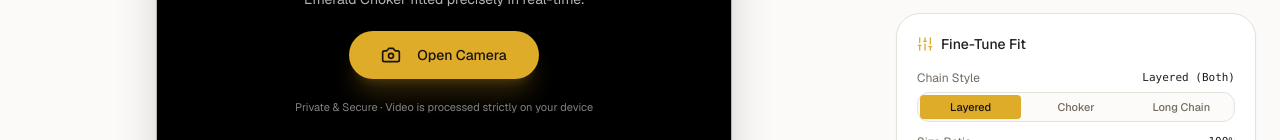
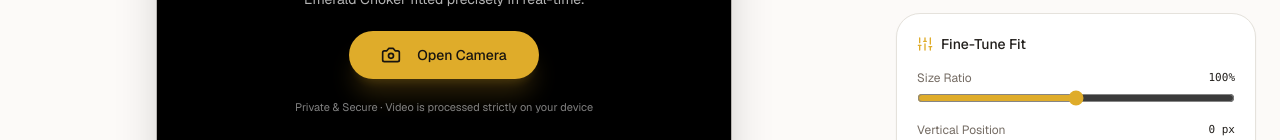
Before and after one commit to codelover2025/Virtual-try, a Next.js app in the folder frontend/: page /try-on in a window 1280 px wide. Shown: the part 660-800 px from the top of the page. Built offline with nearby package versions, Linux system fonts and the light colour scheme; no server answers.

Commit message:
feat(ar-necklace): anchor chain ends to neck and shoulder line with catenary drape extension

```diff
--- a/frontend/src/ar-engine/anchors/anchor-registry.ts
+++ b/frontend/src/ar-engine/anchors/anchor-registry.ts
@@ -30,7 +30,6 @@ register(JewelleryKind.NECKLACE, {
   detector: 'pose',
   defaultProfile: {
     primaryAnchor: 'NECK_BASE',
-    secondaryAnchor: 'COLLARBONE',
     scaleRef: 'SHOULDER_WIDTH',
     offset: { x: 0, y: 0, z: 0 },
     minScale: 0.35,
@@ -66,7 +65,6 @@ register(JewelleryKind.PENDANT, {
   detector: 'pose',
   defaultProfile: {
     primaryAnchor: 'NECK_BASE',
-    secondaryAnchor: 'COLLARBONE',
     scaleRef: 'SHOULDER_WIDTH',
     offset: { x: 0, y: 0, z: 0 },
     minScale: 0.35,
@@ -78,7 +76,6 @@ register(JewelleryKind.MANGALSUTRA, {
   detector: 'pose',
   defaultProfile: {
     primaryAnchor: 'NECK_BASE',
-    secondaryAnchor: 'COLLARBONE',
     scaleRef: 'SHOULDER_WIDTH',
     offset: { x: 0, y: 0, z: 0 },
     minScale: 0.35,
--- a/frontend/src/ar-engine/ar-engine.ts
+++ b/frontend/src/ar-engine/ar-engine.ts
@@ -339,16 +339,6 @@ export class ArEngine {
     this.fitter?.setFineTune(scaleMultiplier, offsetY);
   }
 
-  private necklaceStyle: 'layered' | 'choker' | 'long_chain' = 'layered';
-
-  setNecklaceStyle(style: 'layered' | 'choker' | 'long_chain'): void {
-    this.necklaceStyle = style;
-  }
-
-  getNecklaceStyle(): 'layered' | 'choker' | 'long_chain' {
-    return this.necklaceStyle;
-  }
-
   getBodyModel(): BodyModelMeasurements {
     return this.bodyModel.getMeasurements();
   }
@@ -526,15 +516,10 @@ export class ArEngine {
             this.threeRenderer.render(renderPose, kind);
           } else if (!is3d && this.canvasRenderer) {
             // Sort by depth (z) so far earring renders first and near earring renders in front
-            const isEarring =
+            const isDualEarring =
               (kind?.toUpperCase().includes('EARRING') ?? false) ||
               (this.config?.assetUrl?.includes('earring') ?? false);
-            const isNecklace =
-              (kind?.toUpperCase().includes('NECK') ?? false) ||
-              (kind?.toUpperCase().includes('PENDANT') ?? false) ||
-              (kind?.toUpperCase().includes('MANGALSUTRA') ?? false);
-
-            if (isEarring && renderPose.secondaryPosition) {
+            if (isDualEarring && renderPose.secondaryPosition) {
               const rz = renderPose.position.z;
               const sz = renderPose.secondaryPosition.z;
               let primaryIsFar = false;
@@ -550,19 +535,6 @@ export class ArEngine {
                 this.canvasRenderer.drawJewellery(renderPose, true, kind);
               } else {
                 this.canvasRenderer.drawJewellery(renderPose, true, kind);
-                this.canvasRenderer.drawJewellery(renderPose, false, kind);
-              }
-            } else if (isNecklace && renderPose.secondaryPosition) {
-              // Necklace display modes:
-              // 'layered' (default): renders both Choker (primary) and Long Chain (secondary)
-              // 'choker': renders only the Choker
-              // 'long_chain': renders only the Long Chain
-              if (this.necklaceStyle === 'layered') {
-                this.canvasRenderer.drawJewellery(renderPose, true, kind);  // Long chain behind
-                this.canvasRenderer.drawJewellery(renderPose, false, kind); // Choker in front
-              } else if (this.necklaceStyle === 'long_chain') {
-                this.canvasRenderer.drawJewellery(renderPose, true, kind);
-              } else {
                 this.canvasRenderer.drawJewellery(renderPose, false, kind);
               }
             } else {
--- a/frontend/src/ar-engine/fitting/pose-fitter.ts
+++ b/frontend/src/ar-engine/fitting/pose-fitter.ts
@@ -38,12 +38,12 @@ type SpringState = {
  * - Visibility hysteresis: fade out over a few frames rather than instant cut.
  */
 export class PoseFitter {
-  private smoothPos:    SpringState | null = null;
+  private smoothPos: SpringState | null = null;
   private smoothSecPos: SpringState | null = null;
-  private smoothRot    = 0;
-  private smoothRotX   = 0;
-  private smoothRotY   = 0;
-  private smoothScale  = 0;
+  private smoothRot = 0;
+  private smoothRotX = 0;
+  private smoothRotY = 0;
+  private smoothScale = 0;
   private visibilityAlpha = 0; // 0 = invisible, 1 = fully visible
 
   private readonly positionAlpha: number;
@@ -56,7 +56,7 @@ export class PoseFitter {
 
   // Session fine-tune adjustments for edge cases (hair, collar, body variation)
   private fineTuneScaleMul = 1.0;
-  private fineTuneOffsetY  = 0;
+  private fineTuneOffsetY = 0;
 
   constructor(
     private readonly profile: AnchorProfile,
@@ -69,13 +69,13 @@ export class PoseFitter {
       kindStr.includes('MANGALSUTRA');
     this.positionAlpha = defaults.positionAlpha ?? (isNeck ? 0.45 : 0.62);
     this.rotationAlpha = defaults.rotationAlpha ?? (isNeck ? 0.35 : 0.38);
-    this.scaleAlpha    = defaults.scaleAlpha    ?? (isNeck ? 0.28 : 0.28);
+    this.scaleAlpha = defaults.scaleAlpha ?? (isNeck ? 0.28 : 0.28);
     this.jewelleryKind = kindStr;
   }
 
   setFineTune(scaleMultiplier = 1.0, offsetY = 0): void {
     this.fineTuneScaleMul = Math.max(0.5, Math.min(2.0, scaleMultiplier));
-    this.fineTuneOffsetY  = offsetY;
+    this.fineTuneOffsetY = offsetY;
   }
 
   fit(landmarks: LandmarkResult | null): PoseFit {
@@ -83,10 +83,10 @@ export class PoseFitter {
       position: this.smoothPos
         ? { x: this.smoothPos.x, y: this.smoothPos.y }
         : { x: 0, y: 0 },
-      scale:     this.smoothScale || this.defaults.scale,
+      scale: this.smoothScale || this.defaults.scale,
       rotationZ: this.smoothRot,
       confidence: 0,
-      visible:   false,
+      visible: false,
     };
 
     if (!landmarks) {
@@ -159,7 +159,7 @@ export class PoseFitter {
 
     // ── Scale computation ─────────────────────────────────────────────────
     const liveScale = this.resolveLiveScale(landmarks);
-    const assetRef  = 100;
+    const assetRef = 100;
     let targetScale = this.defaults.scale * (liveScale / assetRef);
 
     // Depth-aware scale: if z-coordinates are available, adjust by relative depth.
@@ -229,10 +229,10 @@ export class PoseFitter {
     } else if (this.isEyewearFit(primaryKey) && secondary) {
       targetRotation = Math.atan2(secondary.y - primary.y, secondary.x - primary.x);
     } else if (this.defaults.fingerIndex != null) {
-      const rotKey  = `RING_ROT_${this.defaults.fingerIndex}`;
-      const dirKey  = `FINGER_DIR_${this.defaults.fingerIndex}`;
-      const rotPt   = landmarks.named[rotKey];
-      const dirPt   = landmarks.named[dirKey];
+      const rotKey = `RING_ROT_${this.defaults.fingerIndex}`;
+      const dirKey = `FINGER_DIR_${this.defaults.fingerIndex}`;
+      const rotPt = landmarks.named[rotKey];
+      const dirPt = landmarks.named[dirKey];
       if (rotPt) {
         targetRotation = rotPt.x; // pre-computed perpendicular angle
       } else if (dirPt) {
@@ -304,18 +304,10 @@ export class PoseFitter {
         };
       }
     } else if (this.isNecklaceFit(primaryKey)) {
-      oy += this.fineTuneOffsetY;
+      // For necklaces, anchor remains at the anatomical neck base / shoulder line.
+      // Vertical adjustment is passed via verticalOffset so the suspension points
+      // remain firmly attached to the shoulder line, while the chain drapes down.
       rawPos = { x: primary.x + ox, y: primary.y + oy, z: primary.z };
-      if (secondary) {
-        // Long chain hangs lower onto the collarbone / chest area
-        // When vertical position slider is adjusted, the long chain smoothly follows and extends
-        const dropOffset = Math.max(30, (secondary.y - primary.y) * 0.90) + (this.fineTuneOffsetY * 0.55);
-        rawSec = {
-          x: secondary.x,
-          y: primary.y + dropOffset,
-          z: secondary.z,
-        };
-      }
     } else {
       oy += this.fineTuneOffsetY;
       rawPos = { x: primary.x + ox, y: primary.y + oy, z: primary.z };
@@ -325,10 +317,10 @@ export class PoseFitter {
     const targetRotY = Number.isFinite(headYaw) ? (headYaw as number) * 0.7 : 0;
 
     if (!this.smoothPos) {
-      this.smoothPos   = { x: rawPos.x, y: rawPos.y, z: rawPos.z, vx: 0, vy: 0, vz: 0 };
-      this.smoothRot   = targetRotation;
-      this.smoothRotX  = targetRotX;
-      this.smoothRotY  = targetRotY;
+      this.smoothPos = { x: rawPos.x, y: rawPos.y, z: rawPos.z, vx: 0, vy: 0, vz: 0 };
+      this.smoothRot = targetRotation;
+      this.smoothRotX = targetRotX;
+      this.smoothRotY = targetRotY;
       this.smoothScale = targetScale;
     } else {
       this._lockPoint(this.smoothPos, rawPos);
@@ -440,32 +432,33 @@ export class PoseFitter {
       },
       secondaryPosition: this.smoothSecPos
         ? {
-            x: this.smoothSecPos.x,
-            y: this.smoothSecPos.y,
-            z: this.smoothSecPos.z,
-          }
+          x: this.smoothSecPos.x,
+          y: this.smoothSecPos.y,
+          z: this.smoothSecPos.z,
+        }
         : undefined,
-      scale:             this.smoothScale,
-      rotationZ:         this.smoothRot,
-      rotationX:         this.smoothRotX,
-      rotationY:         this.smoothRotY,
-      confidence:        landmarks.confidence * this.visibilityAlpha,
-      visible:           true,
+      scale: this.smoothScale,
+      rotationZ: this.smoothRot,
+      rotationX: this.smoothRotX,
+      rotationY: this.smoothRotY,
+      confidence: landmarks.confidence * this.visibilityAlpha,
+      visible: true,
       depthHint,
       yaw,
       pitch,
       ringQuaternion,
       ringSegment,
+      verticalOffset: this.fineTuneOffsetY,
     };
   }
 
   reset(): void {
-    this.smoothPos     = null;
-    this.smoothSecPos  = null;
-    this.smoothRot     = 0;
-    this.smoothRotX    = 0;
-    this.smoothRotY    = 0;
-    this.smoothScale   = 0;
+    this.smoothPos = null;
+    this.smoothSecPos = null;
+    this.smoothRot = 0;
+    this.smoothRotX = 0;
+    this.smoothRotY = 0;
+    this.smoothScale = 0;
     this.visibilityAlpha = 0;
   }
 
--- a/frontend/src/ar-engine/renderers/canvas2d-renderer.ts
+++ b/frontend/src/ar-engine/renderers/canvas2d-renderer.ts
@@ -18,14 +18,14 @@ import type { PoseFit } from '../types.js';
 type DrawMode = 'none' | 'dots' | 'debug';
 
 const MAX_CACHE_ENTRIES = 16;
-const MAX_CACHE_BYTES   = 50 * 1024 * 1024;
+const MAX_CACHE_BYTES = 50 * 1024 * 1024;
 
 export class Canvas2dRenderer {
-  private image:          HTMLImageElement | null = null;
+  private image: HTMLImageElement | null = null;
   private mirrorSecondary = false;
-  private targetOpacity   = 1;
-  private currentOpacity  = 1;
-  private currentUrl      = '';
+  private targetOpacity = 1;
+  private currentOpacity = 1;
+  private currentUrl = '';
 
   // Image asset cache: URL → loaded HTMLImageElement with metadata
   private readonly imageCache = new Map<string, { img: HTMLImageElement; bytes: number; lastUsed: number }>();
@@ -40,7 +40,7 @@ export class Canvas2dRenderer {
 
   constructor(
     private readonly canvas: HTMLCanvasElement,
-    private readonly ctx:    CanvasRenderingContext2D,
+    private readonly ctx: CanvasRenderingContext2D,
   ) {
     // Enable image smoothing for better quality
     ctx.imageSmoothingEnabled = true;
@@ -129,13 +129,10 @@ export class Canvas2dRenderer {
     if (isNecklace) {
       // 2. Necklace width = ~0.55 x shoulder width, scaled with depth
       const shoulderRef = pose.scale * 100;
-      const isLongChain = secondary && pose.secondaryPosition;
-      // Long chain automatically scales bigger (+28%) with wider chest loop
-      const chainScaleMul = isLongChain ? 1.28 : 1.0;
-      w = Math.max(120, Math.min(850, shoulderRef * 0.55 * chainScaleMul));
+      w = Math.max(120, Math.min(800, shoulderRef * 0.55));
       h = w * aspect;
       originX = -w / 2;
-      originY = isLongChain ? -h * 0.36 : -h * 0.40; // Centered at neck base / collarbone drape
+      originY = -h * 0.44; // Anchored at neck base to connect smoothly to shoulder line
     } else if (isEarring) {
       // Golden calibration from app.py: earring_w = max(14, int(face_width * 0.12))
       const faceW = pose.scale * 100;
@@ -212,15 +209,14 @@ export class Canvas2dRenderer {
     }
 
     if (isNecklace) {
-      // 4. Curve the chain as a catenary draping on collarbone, and fade back portion near neck sides
-      const numSlices = 36;
+      // 4. Curve the chain as a catenary draping on collarbone, and pin ends to shoulder line
+      const numSlices = 40;
       const sliceW = w / numSlices;
       const srcSliceW = img.naturalWidth / numSlices;
-      const isLongChain = secondary && pose.secondaryPosition;
-      const sagRatio = isLongChain ? 0.16 : 0.10;
-      const sag = Math.max(4, Math.min(32, h * sagRatio));
+      const sag = Math.max(6, Math.min(26, h * 0.12));
       const k = 1.25;
       const coshK = Math.cosh(k);
+      const vertOffset = pose.verticalOffset ?? 0;
 
       for (let i = 0; i < numSlices; i++) {
         const u = (i + 0.5) / numSlices;
@@ -231,10 +227,15 @@ export class Canvas2dRenderer {
         const catRatio = (Math.cosh(k * t) - 1) / (coshK - 1);
         const yOffset = -sag * catRatio;
 
+        // Suspension pinning: When user adjusts vertical position, the suspension ends
+        // at the sides stay firmly connected to the neck and shoulder line (drape = 0 at |t| = 1),
+        // while the center and pendant drape down into the chest.
+        const drape = vertOffset * (1 - catRatio);
+
         // Fade the back portion near the neck sides
         let edgeFade = 1.0;
-        if (absT > 0.60) {
-          const f = Math.max(0, Math.min(1, (0.98 - absT) / 0.38));
+        if (absT > 0.65) {
+          const f = Math.max(0, Math.min(1, (0.98 - absT) / 0.33));
           edgeFade = f * f * (3 - 2 * f);
         }
 
@@ -245,16 +246,47 @@ export class Canvas2dRenderer {
         const dx = originX + i * sliceW;
         const dw = sliceW + 0.5;
 
+        // Top of chain stays anchored at originY + yOffset at the shoulder line,
+        // and the slice extends down by drape to drop the pendant down into the chest
+        const sliceY = originY + yOffset;
+        const sliceH = h + Math.max(0, drape);
+
         this.ctx.globalAlpha = sliceAlpha;
         this.ctx.drawImage(
           img,
           sx, 0, srcSliceW, img.naturalHeight,
-          dx, originY + yOffset, dw, h,
+          dx, sliceY + (drape < 0 ? drape : 0), dw, sliceH,
         );
       }
+
+      // Chain shoulder-line connection:
+      // Seamlessly connect the chain ends along the catenary trajectory
+      // directly over the shoulder line into the back of the neck
+      const beadCount = 4;
+      for (const side of [1, -1]) {
+        for (let b = 1; b <= beadCount; b++) {
+          const extT = 0.96 + b * 0.06;
+          const extX = side === 1 ? originX + w * (0.5 + extT * 0.5) : originX + w * (0.5 - extT * 0.5);
+          const extCatRatio = (Math.cosh(k * extT) - 1) / (coshK - 1);
+          const extY = originY - sag * extCatRatio + (h * 0.35);
+          const beadAlpha = alpha * Math.max(0, 1 - b / (beadCount + 1));
+
+          if (beadAlpha < 0.02) continue;
+
+          this.ctx.save();
+          this.ctx.globalAlpha = beadAlpha;
+          this.ctx.beginPath();
+          this.ctx.arc(extX, extY, Math.max(2, w * 0.012), 0, Math.PI * 2);
+          this.ctx.fillStyle = '#f8f5ee';
+          this.ctx.shadowColor = 'rgba(212,175,55,0.7)';
+          this.ctx.shadowBlur = 2;
+          this.ctx.fill();
+          this.ctx.restore();
+        }
+      }
     } else {
-      this.ctx.shadowColor   = 'rgba(0,0,0,0.16)';
-      this.ctx.shadowBlur    = 3;
+      this.ctx.shadowColor = 'rgba(0,0,0,0.16)';
+      this.ctx.shadowBlur = 3;
       this.ctx.shadowOffsetY = 1;
       this.ctx.shadowOffsetX = 0;
       this.ctx.drawImage(img, originX, originY, w, h);
@@ -284,9 +316,9 @@ export class Canvas2dRenderer {
   }
 
   drawLandmarks(
-    named:  Record<string, { x: number; y: number }>,
-    keys:   string[],
-    mode:   DrawMode = 'dots',
+    named: Record<string, { x: number; y: number }>,
+    keys: string[],
+    mode: DrawMode = 'dots',
   ): void {
     if (mode === 'none') return;
     this.ctx.save();
@@ -296,10 +328,10 @@ export class Canvas2dRenderer {
 
       const color = key.includes('EAR') ? '#22c55e'
         : key.includes('RING') ? '#f59e0b'
-        : key.includes('WRIST') || key.includes('BANGLE') ? '#a78bfa'
-        : key.includes('NOSE') ? '#f472b6'
-        : key.includes('NECKLACE') || key.includes('CHIN') ? '#06b6d4'
-        : '#38bdf8';
+          : key.includes('WRIST') || key.includes('BANGLE') ? '#a78bfa'
+            : key.includes('NOSE') ? '#f472b6'
+              : key.includes('NECKLACE') || key.includes('CHIN') ? '#06b6d4'
+                : '#38bdf8';
 
       // Outer glow
       this.ctx.beginPath();
@@ -489,7 +521,7 @@ export class Canvas2dRenderer {
   async exportBlob(
     sources: Array<HTMLVideoElement | HTMLCanvasElement>,
     mimeType = 'image/jpeg',
-    quality  = 0.94,
+    quality = 0.94,
   ): Promise<Blob> {
     const w = this.canvas.width;
     const h = this.canvas.height;
@@ -497,7 +529,7 @@ export class Canvas2dRenderer {
     // Reuse or create offscreen canvas
     if (!this.offscreenCanvas || this.offscreenCanvas.width !== w || this.offscreenCanvas.height !== h) {
       this.offscreenCanvas = document.createElement('canvas');
-      this.offscreenCanvas.width  = w;
+      this.offscreenCanvas.width = w;
       this.offscreenCanvas.height = h;
       this.offscreenCtx = this.offscreenCanvas.getContext('2d');
     }
@@ -530,8 +562,8 @@ export class Canvas2dRenderer {
   // ─── Cleanup ───────────────────────────────────────────────────────────────
 
   dispose(): void {
-    this.image       = null;
-    this.currentUrl  = '';
+    this.image = null;
+    this.currentUrl = '';
     this.imageCache.clear();
     this.loading.clear();
     this.totalCacheBytes = 0;
@@ -603,9 +635,9 @@ export class Canvas2dRenderer {
 
 function loadImage(url: string): Promise<HTMLImageElement> {
   return new Promise((resolve, reject) => {
-    const img  = new Image();
+    const img = new Image();
     img.crossOrigin = 'anonymous';
-    img.onload  = () => resolve(img);
+    img.onload = () => resolve(img);
     img.onerror = () => reject(new Error(`Failed to load overlay: ${url}`));
     img.src = url;
   });
--- a/frontend/src/ar-engine/renderers/three-renderer.ts
+++ b/frontend/src/ar-engine/renderers/three-renderer.ts
@@ -662,15 +662,10 @@ export class ThreeRenderer {
       this.root.visible = false;
     }
 
-    // Apply secondary (for dual earrings or layered long chains)
+    // Apply secondary (only for dual items such as earrings).
     const isDualEarring =
       (kind?.toUpperCase().includes('EARRING') ?? false) ||
       (this.currentAssetUrl?.includes('earring') ?? false);
-    const isNecklace =
-      (kind?.toUpperCase().includes('NECK') ?? false) ||
-      (kind?.toUpperCase().includes('PENDANT') ?? false) ||
-      (kind?.toUpperCase().includes('MANGALSUTRA') ?? false);
-
     if (isDualEarring && pose.secondaryPosition && secOpacity > 0.01) {
       this.secondary.visible = true;
       this.secondary.position.set(
@@ -680,17 +675,6 @@ export class ThreeRenderer {
       );
       this.secondary.rotation.set(pitch, yaw, -pose.rotationZ);
       this.secondary.scale.setScalar(s);
-      this._setGroupOpacity(this.secondary, secOpacity);
-    } else if (isNecklace && pose.secondaryPosition && secOpacity > 0.01) {
-      // Long chain rendered at chest level with expanded scale
-      this.secondary.visible = true;
-      this.secondary.position.set(
-        pose.secondaryPosition.x,
-        pose.secondaryPosition.y,
-        secZ - 0.1,
-      );
-      this.secondary.rotation.set(pitch, yaw, -pose.rotationZ);
-      this.secondary.scale.setScalar(s * 1.28);
       this._setGroupOpacity(this.secondary, secOpacity);
     } else {
       this.secondary.visible = false;
--- a/frontend/src/ar-engine/types.ts
+++ b/frontend/src/ar-engine/types.ts
@@ -37,6 +37,8 @@ export type PoseFit = {
   visible:           boolean;
   /** Depth hint: positive = closer to camera, negative = further. */
   depthHint?:        number;
+  /** Vertical adjustment offset in pixels for catenary drape pinning. */
+  verticalOffset?:   number;
   /** Head 3D Yaw in radians (positive = looking right, negative = looking left). */
   yaw?:              number;
   /** Head 3D Pitch in radians. */
--- a/frontend/src/features/try-on/TryOnExperience.tsx
+++ b/frontend/src/features/try-on/TryOnExperience.tsx
@@ -98,17 +98,11 @@ export function TryOnExperience({
   const [isOfflineMode, setIsOfflineMode] = useState(false);
   const [fineTuneScale, setFineTuneScale] = useState(1.0);
   const [fineTuneY, setFineTuneY] = useState(0);
-  const [necklaceStyle, setNecklaceStyle] = useState<'layered' | 'choker' | 'long_chain'>('layered');
 
   const handleFineTuneChange = (scale: number, y: number) => {
     setFineTuneScale(scale);
     setFineTuneY(y);
     engineRef.current?.setFineTune(scale, y);
-  };
-
-  const handleNecklaceStyleChange = (style: 'layered' | 'choker' | 'long_chain') => {
-    setNecklaceStyle(style);
-    engineRef.current?.setNecklaceStyle(style);
   };
 
   const handleResetFineTune = () => {
@@ -397,7 +391,6 @@ export function TryOnExperience({
           debugLandmarks: isDebugMode,
         },
       );
-      engine.setNecklaceStyle(necklaceStyle);
       setRunning(true);
       toast.success('Studio camera connected');
     } catch (err: unknown) {
@@ -790,53 +783,6 @@ export function TryOnExperience({
                 )}
               </div>
               <div className="space-y-3 text-xs">
-                {(currentProduct?.jewelleryKind === 'NECKLACE' ||
-                  currentProduct?.jewelleryKind === 'PENDANT' ||
-                  currentProduct?.jewelleryKind === 'MANGALSUTRA') && (
-                  <div>
-                    <div className="flex justify-between text-muted-foreground mb-1.5">
-                      <span>Chain Style</span>
-                      <span className="font-mono text-[11px] text-foreground">
-                        {necklaceStyle === 'layered' ? 'Layered (Both)' : necklaceStyle === 'long_chain' ? 'Long Chain' : 'Choker'}
-                      </span>
-                    </div>
-                    <div className="grid grid-cols-3 gap-1 p-0.5 rounded-lg bg-background/80 border text-[11px]">
-                      <button
-                        type="button"
-                        onClick={() => handleNecklaceStyleChange('layered')}
-                        className={`py-1 rounded font-medium transition-all ${
-                          necklaceStyle === 'layered'
-                            ? 'bg-primary text-primary-foreground shadow-sm'
-                            : 'text-muted-foreground hover:text-foreground'
-                        }`}
-                      >
-                        Layered
-                      </button>
-                      <button
-                        type="button"
-                        onClick={() => handleNecklaceStyleChange('choker')}
-                        className={`py-1 rounded font-medium transition-all ${
-                          necklaceStyle === 'choker'
-                            ? 'bg-primary text-primary-foreground shadow-sm'
-                            : 'text-muted-foreground hover:text-foreground'
-                        }`}
-                      >
-                        Choker
-                      </button>
-                      <button
-                        type="button"
-                        onClick={() => handleNecklaceStyleChange('long_chain')}
-                        className={`py-1 rounded font-medium transition-all ${
-                          necklaceStyle === 'long_chain'
-                            ? 'bg-primary text-primary-foreground shadow-sm'
-                            : 'text-muted-foreground hover:text-foreground'
-                        }`}
-                      >
-                        Long Chain
-                      </button>
-                    </div>
-                  </div>
-                )}
                 <div>
                   <div className="flex justify-between text-muted-foreground mb-1">
                     <span>Size Ratio</span>
```
